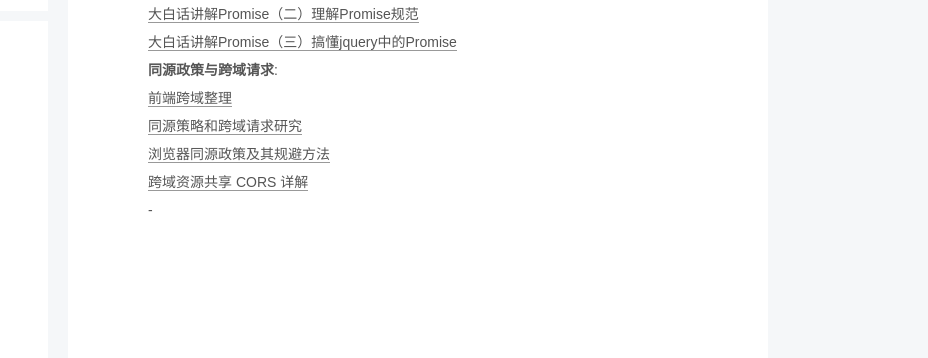
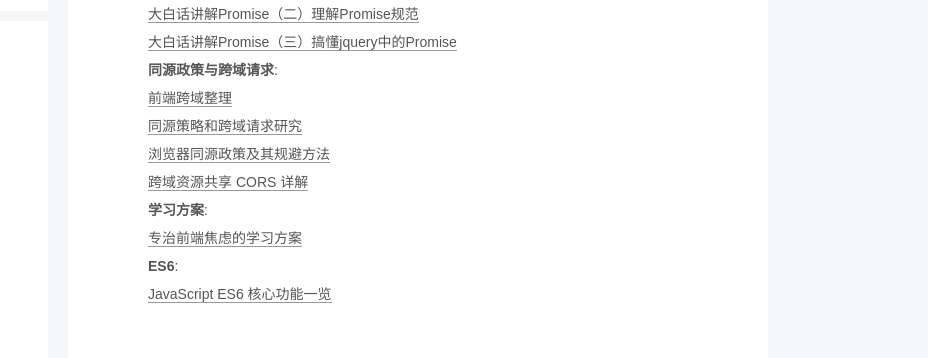
Before and after one commit to u14e/u14e.github.io, a plain HTML site: page about/index.html in a window 1280 px wide. Shown: the part 276-634 px from the top of the page, 352-1280 px from the left. Drawn offline with Linux system fonts and the light colour scheme; a script that the page names is missing.

Commit message:
Site updated: 2016-11-05 09:38:06

```diff
--- a/about/index.html
+++ b/about/index.html
@@ -101,7 +101,7 @@ Promise:大白话讲解Promise（一）大白话讲解Promise（二）理解Prom
 浏览器历史:理解浏览器的历史记录理解浏览器历史记录（2）-hashchange、pushState
 Promise:大白话讲解Promise（一）大白话讲解Promise（二）理解Promise规范大白话讲解Promise（三）搞懂jquery中的Promise
 同源政策与跨域请求:前端跨域整理同源策略和跨域请求研究浏览器同">
-<meta property="og:updated_time" content="2016-10-31T12:15:06.867Z">
+<meta property="og:updated_time" content="2016-11-05T01:37:30.858Z">
 <meta name="twitter:card" content="summary">
 <meta name="twitter:title" content="about">
 <meta name="twitter:description" content="这不是一个关于自我介绍的页面，是一个收集整理我看过的一些博文的页面
@@ -267,7 +267,9 @@ Promise:大白话讲解Promise（一）大白话讲解Promise（二）理解Prom
 <ul>
 <li><strong>浏览器历史</strong>:<br><a href="http://www.cnblogs.com/lyzg/p/5941919.html" target="_blank" rel="external">理解浏览器的历史记录</a><br><a href="http://www.cnblogs.com/lyzg/p/5960609.html" target="_blank" rel="external">理解浏览器历史记录（2）-hashchange、pushState</a></li>
 <li><strong>Promise</strong>:<br><a href="http://www.cnblogs.com/lvdabao/p/es6-promise-1.html" target="_blank" rel="external">大白话讲解Promise（一）</a><br><a href="http://www.cnblogs.com/lvdabao/p/5320705.html" target="_blank" rel="external">大白话讲解Promise（二）理解Promise规范</a><br><a href="http://www.cnblogs.com/lvdabao/p/jquery-deferred.html" target="_blank" rel="external">大白话讲解Promise（三）搞懂jquery中的Promise</a></li>
-<li><strong>同源政策与跨域请求</strong>:<br><a href="https://damonare.github.io/2016/10/30/前端跨域整理/" target="_blank" rel="external">前端跨域整理</a><br><a href="http://yincheng.site/cross-domain" target="_blank" rel="external">同源策略和跨域请求研究</a><br><a href="http://www.ruanyifeng.com/blog/2016/04/same-origin-policy.html" target="_blank" rel="external">浏览器同源政策及其规避方法</a><br><a href="http://www.ruanyifeng.com/blog/2016/04/cors.html" target="_blank" rel="external">跨域资源共享 CORS 详解</a><br>  - </li>
+<li><strong>同源政策与跨域请求</strong>:<br><a href="https://damonare.github.io/2016/10/30/前端跨域整理/" target="_blank" rel="external">前端跨域整理</a><br><a href="http://yincheng.site/cross-domain" target="_blank" rel="external">同源策略和跨域请求研究</a><br><a href="http://www.ruanyifeng.com/blog/2016/04/same-origin-policy.html" target="_blank" rel="external">浏览器同源政策及其规避方法</a><br><a href="http://www.ruanyifeng.com/blog/2016/04/cors.html" target="_blank" rel="external">跨域资源共享 CORS 详解</a></li>
+<li><strong>学习方案</strong>:<br><a href="https://segmentfault.com/a/1190000007362890" target="_blank" rel="external">专治前端焦虑的学习方案</a></li>
+<li><strong>ES6</strong>:<br><a href="https://github.com/xitu/gold-miner/blob/master/TODO/Overview-of-JavaScript-ES6-features-a-k-a-ECMAScript-6-and-ES2015.md" target="_blank" rel="external">JavaScript ES6 核心功能一览</a></li>
 </ul>
 
 
```
